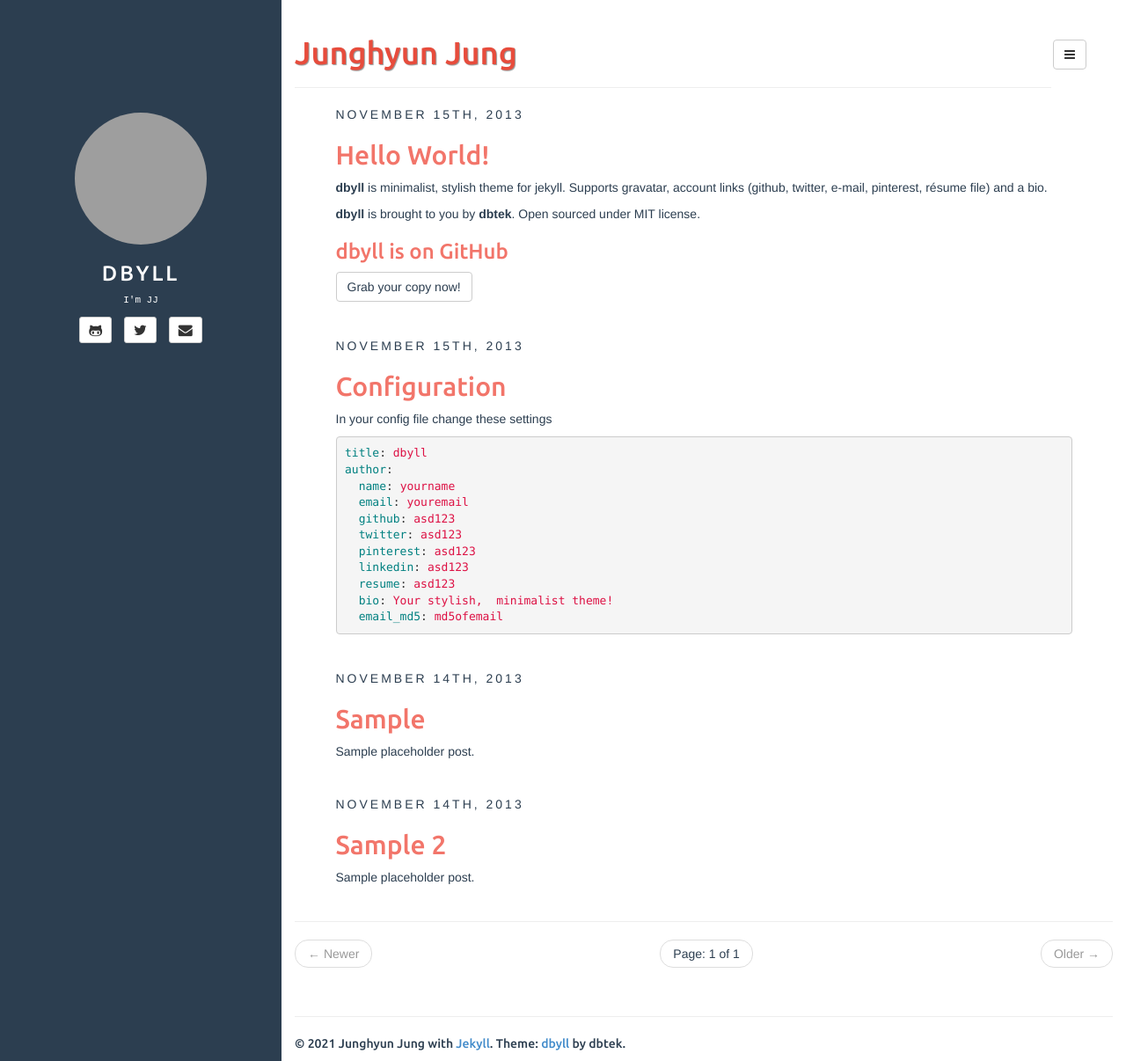
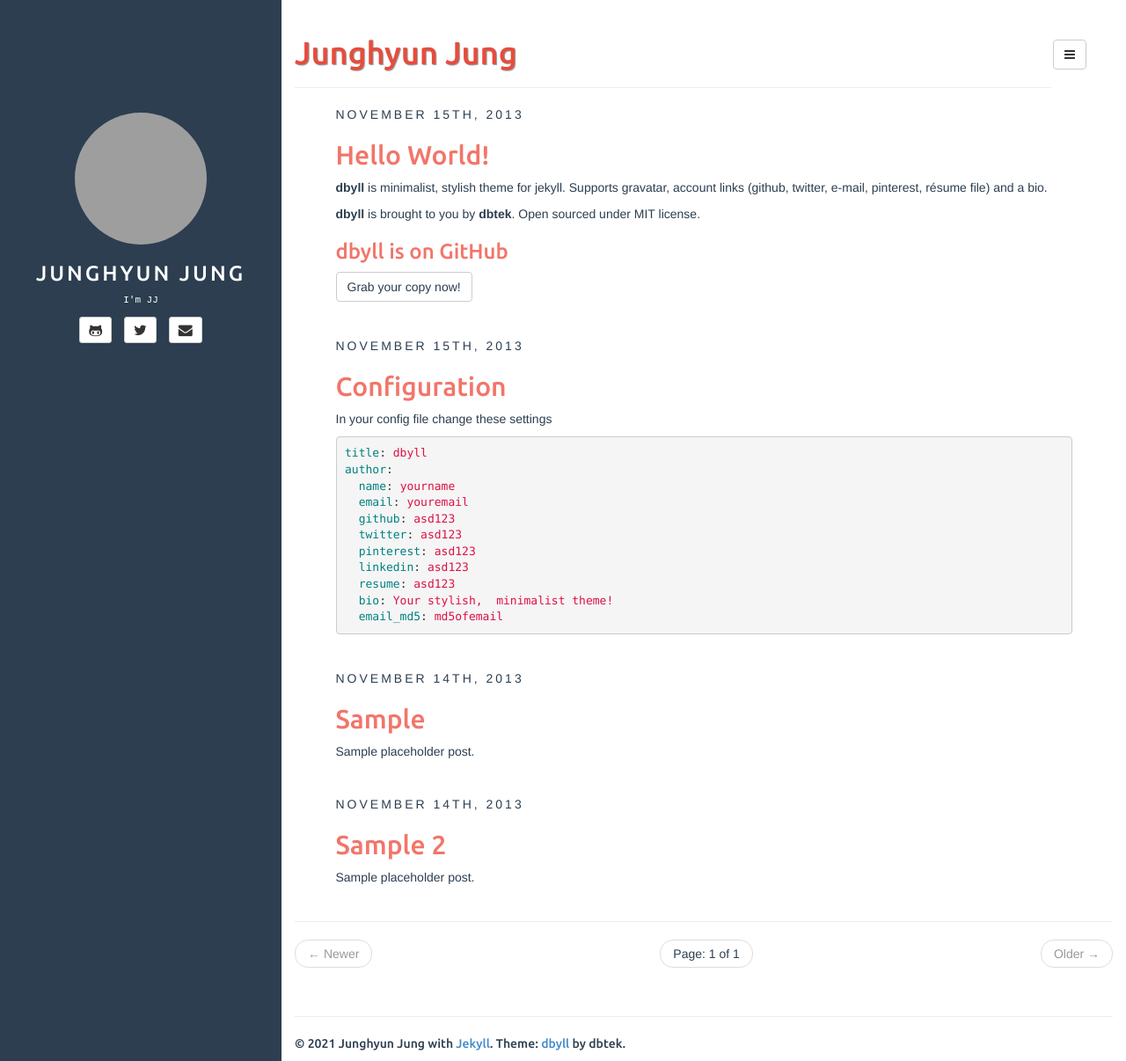
Before and after one commit to junghyunJJ/junghyunJJ.github.io, a Jekyll site: the page built from index.html, in a window 1280 px wide and 1206 px high. Shown: the whole window at 88% size. Built offline with Jekyll 4.4.1, drawn with Linux system fonts in a browser that asks for light colours; the list of posts is cut into pages by our own code; grey boxes are pictures that could not be loaded.

Commit message:
“hiii”

```diff
--- a/_config.yml
+++ b/_config.yml
@@ -7,7 +7,7 @@ highlighter: rouge
 markdown: kramdown
 disqus: dbyll
 google_analytics: dbyll
-title: dbyll
+title: Junghyun Jung
 
 defaults:
   -
@@ -19,7 +19,7 @@ defaults:
 description: Stylish Jekyll Theme
 author:
   name: Junghyun Jung
-  email: dbyll@ismaildemirbilek.com
+  email: junghyun.jung@usc.edu
   github: junghyunJJ
   twitter: junghyunjj
   pinterest: junghyunjj
```
